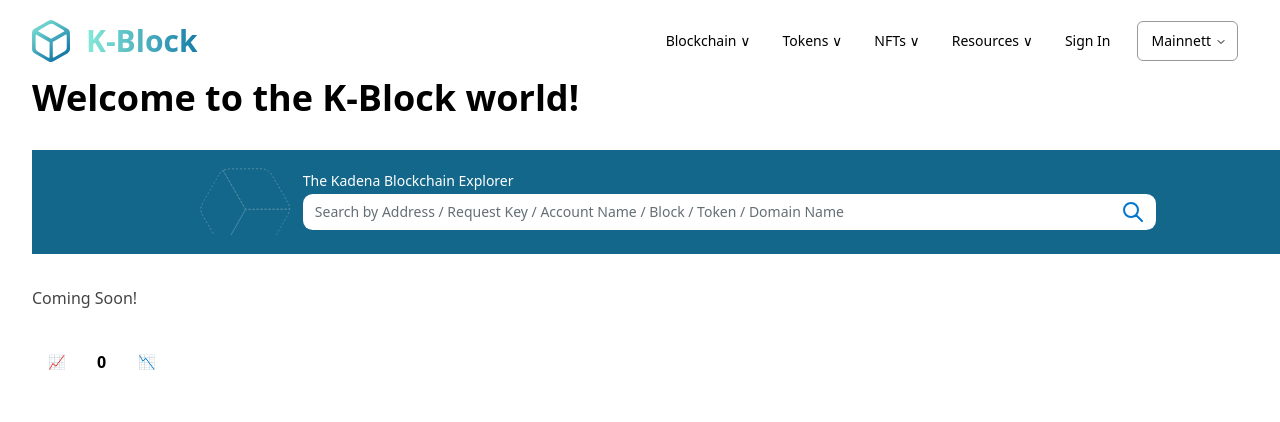
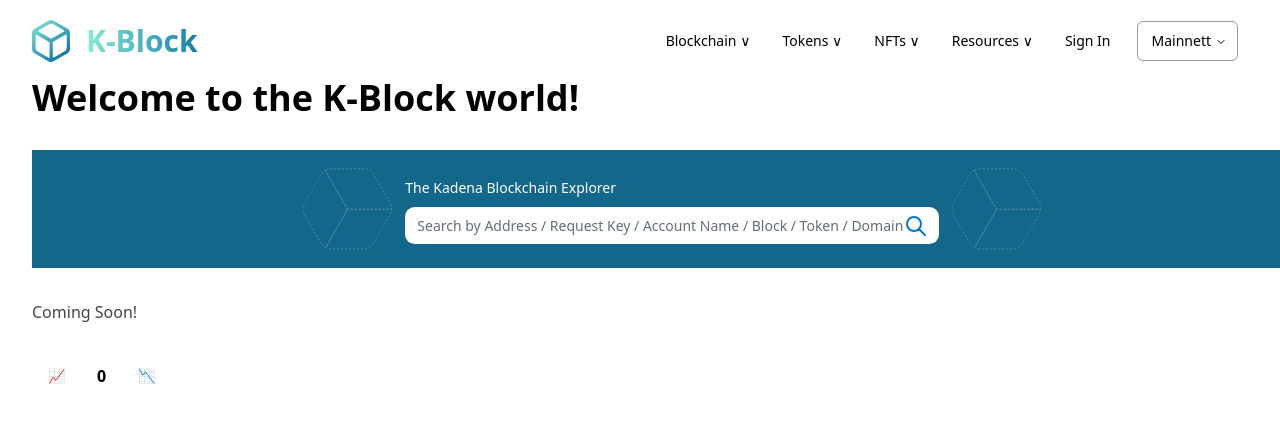
Before and after one commit to techfleetworks/k-block-app, a Next.js app: page / in a window 1280 px wide. Shown: the top 422 px of the page. Built offline with nearby package versions, Linux system fonts and the light colour scheme.

Commit message:
extracted icon svg to components

```diff
--- a/src/components/common/searchbar/index.jsx
+++ b/src/components/common/searchbar/index.jsx
@@ -5,30 +5,19 @@ import {
     CommandInput,
 } from "@/components/ui/command"
 
+import BgCube from '@/components/ui/bgcube-icon'
 
 const Searchbar = () => {
     return (
         <div className="flex justify-center bg-primary-b-500 w-screen">
-
-            <svg xmlns="http://www.w3.org/2000/svg" width="115" height="85" viewBox="0 0 115 85" fill="none">
-                <g clip-path="url(#clip0_650_15192)">
-                    <path d="M35.1053 20.4973L57.6007 59.3646L101.606 59.194C101.693 56.91 101.142 54.6063 99.9614 52.5646L83.9094 24.8345C81.7115 21.0323 77.647 18.7023 73.2573 18.7177L41.2146 18.8419C39.0366 18.849 36.9321 19.4375 35.1022 20.4955L35.1053 20.4973Z" stroke="#528BA4" stroke-miterlimit="10" stroke-dasharray="2 2" />
-                    <path d="M57.6005 59.3646L35.6073 97.6798C37.3384 98.5756 39.285 99.0693 41.3044 99.0577L73.3471 98.9335C77.7417 98.9167 81.7971 96.5524 83.9889 92.7347L99.9796 64.8805C100.994 63.1156 101.538 61.1575 101.614 59.1943L57.6054 59.3632L57.6005 59.3646Z" stroke="#528BA4" stroke-miterlimit="10" stroke-dasharray="2 2" />
-                    <path d="M30.5728 25.0404L14.5821 52.8946C12.3855 56.7135 12.3945 61.4079 14.5955 65.2119L30.6476 92.942C31.8374 94.9971 33.5717 96.6245 35.6044 97.6778L57.5976 59.3626L35.1022 20.4952C33.2521 21.5664 31.6743 23.1182 30.5697 25.0386L30.5728 25.0404Z" stroke="#528BA4" stroke-miterlimit="10" stroke-dasharray="2 2" />
-                </g>
-                <defs>
-                    <clipPath id="clip0_650_15192">
-                        <rect width="80.6473" height="89.4307" fill="white" transform="matrix(-0.866025 -0.5 -0.5 0.866025 114.558 40.3237)" />
-                    </clipPath>
-                </defs>
-            </svg>
-
-            <div className="grid py-6 w-2/3 items-center gap-1.5">
+            <BgCube />
+            <div className="grid py-6 w-5/12 items-center gap-1.5">
                 <Label htmlFor="search" className="text-neutral-n-0">The Kadena Blockchain Explorer</Label>
                 <Command id="search" >
                     <CommandInput placeholder="Search by Address / Request Key / Account Name / Block / Token / Domain Name" />
                 </Command>
             </div>
+            <BgCube />
         </div>
 
     )
--- /dev/null
+++ b/src/components/ui/bgcube-icon.jsx
@@ -0,0 +1,26 @@
+import * as React from "react"
+const BgCube = (props) => (
+  <svg
+    xmlns="http://www.w3.org/2000/svg"
+    width={115}
+    height={118}
+    fill="none"
+    {...props}
+  >
+    <g
+      stroke="#528BA4"
+      strokeDasharray="2 2"
+      strokeMiterlimit={10}
+      clipPath="url(#a)"
+    >
+      <path d="m35.105 20.497 22.496 38.868 44.005-.171a12.309 12.309 0 0 0-1.645-6.63L83.91 24.835a12.25 12.25 0 0 0-10.652-6.116l-32.042.124a12.298 12.298 0 0 0-6.113 1.654l.003.001Z" />
+      <path d="M57.6 59.365 35.608 97.68a12.235 12.235 0 0 0 5.697 1.378l32.043-.125a12.332 12.332 0 0 0 10.642-6.198l15.99-27.855a12.375 12.375 0 0 0 1.635-5.686l-44.009.17H57.6ZM30.573 25.04l-15.99 27.855a12.324 12.324 0 0 0 .012 12.317l16.053 27.73a12.234 12.234 0 0 0 4.956 4.736l21.994-38.315-22.496-38.868a12.386 12.386 0 0 0-4.532 4.544l.003.001Z" />
+    </g>
+    <defs>
+      <clipPath id="a">
+        <path fill="#fff" d="M114.558 40.324 44.716 0 0 77.45l69.843 40.323z" />
+      </clipPath>
+    </defs>
+  </svg>
+)
+export default BgCube
--- a/src/components/ui/command.jsx
+++ b/src/components/ui/command.jsx
@@ -3,7 +3,7 @@ import * as React from "react"
 import { MagnifyingGlassIcon } from "@radix-ui/react-icons"
 import { Command as CommandPrimitive } from "cmdk"
 
-import Search_magnifying_glass from "./search_magnifying_glass"
+import Search_magnifying_glass from "./search_magnifying_glass-icon"
 
 import { cn } from "src/utils/"
 
@@ -34,18 +34,18 @@ const CommandDialog = ({ children, ...props }) => {
 }
 
 const CommandInput = React.forwardRef(({ className, ...props }, ref) => (
-  <div className="   flex items-center px-3" cmdk-input-wrapper="">
+  <div className="   flex my-auto items-center px-3" cmdk-input-wrapper="">
     <CommandPrimitive.Input
       ref={ref}
       className={cn(
-        " flex w-full  rounded-md bg-transparent py-2 text-sm outline-none  placeholder:text-neutral-n-500 disabled:cursor-not-allowed disabled:opacity-50",
+        " flex  w-full  rounded-md bg-transparent text-sm outline-none  placeholder:text-neutral-n-500 disabled:cursor-not-allowed disabled:opacity-50",
         className
       )}
       {...props}
     />
     {/* <MagnifyingGlassIcon className="mr-2 h-4 w-4 shrink-0 opacity-50 text-semantic-b-300" /> */}
 
-    <Search_magnifying_glass className="stroke-semantic-b-300"/>
+    <Search_magnifying_glass className="stroke-semantic-b-300 "/>
   </div>
 ))
 
```
Also changed, not shown: src/components/ui/search_magnifying_glass-icon.jsx (renamed from src/components/ui/search_magnifying_glass.jsx).
